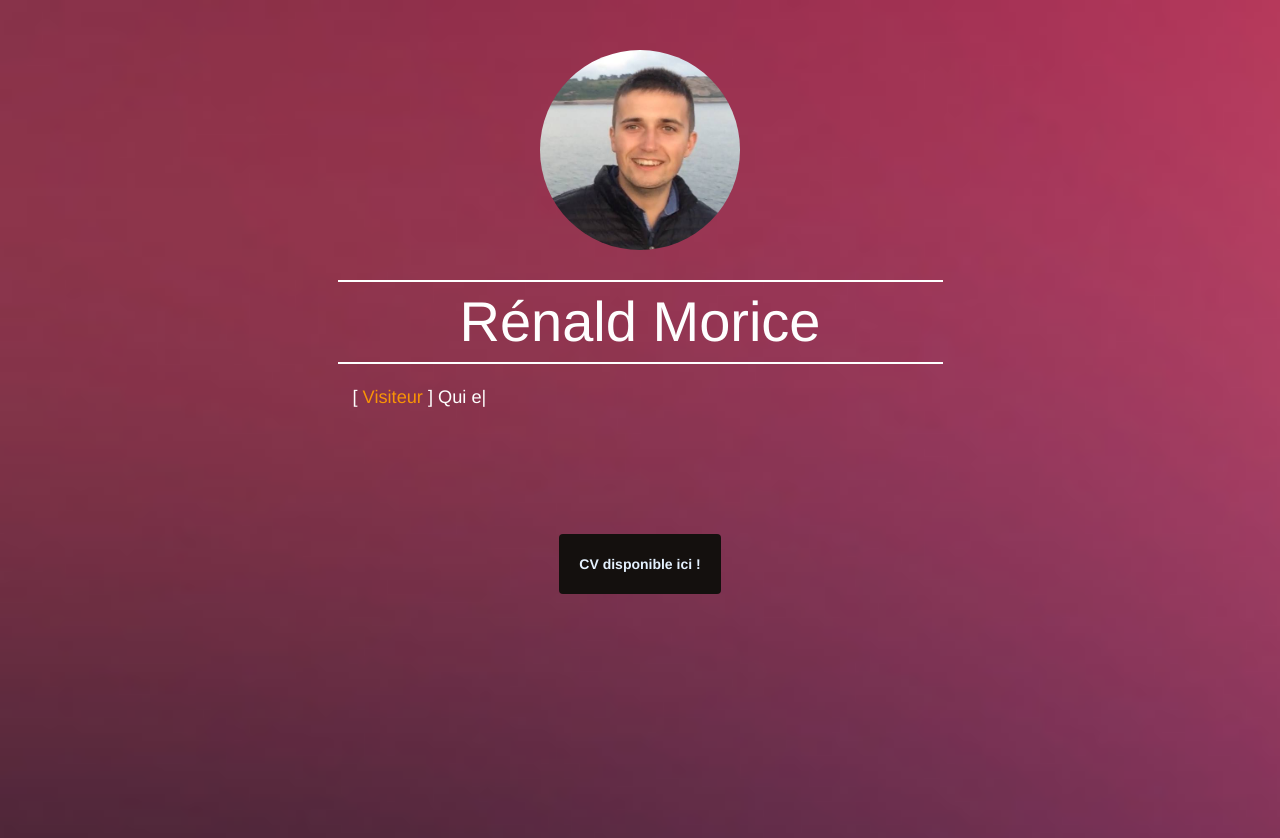
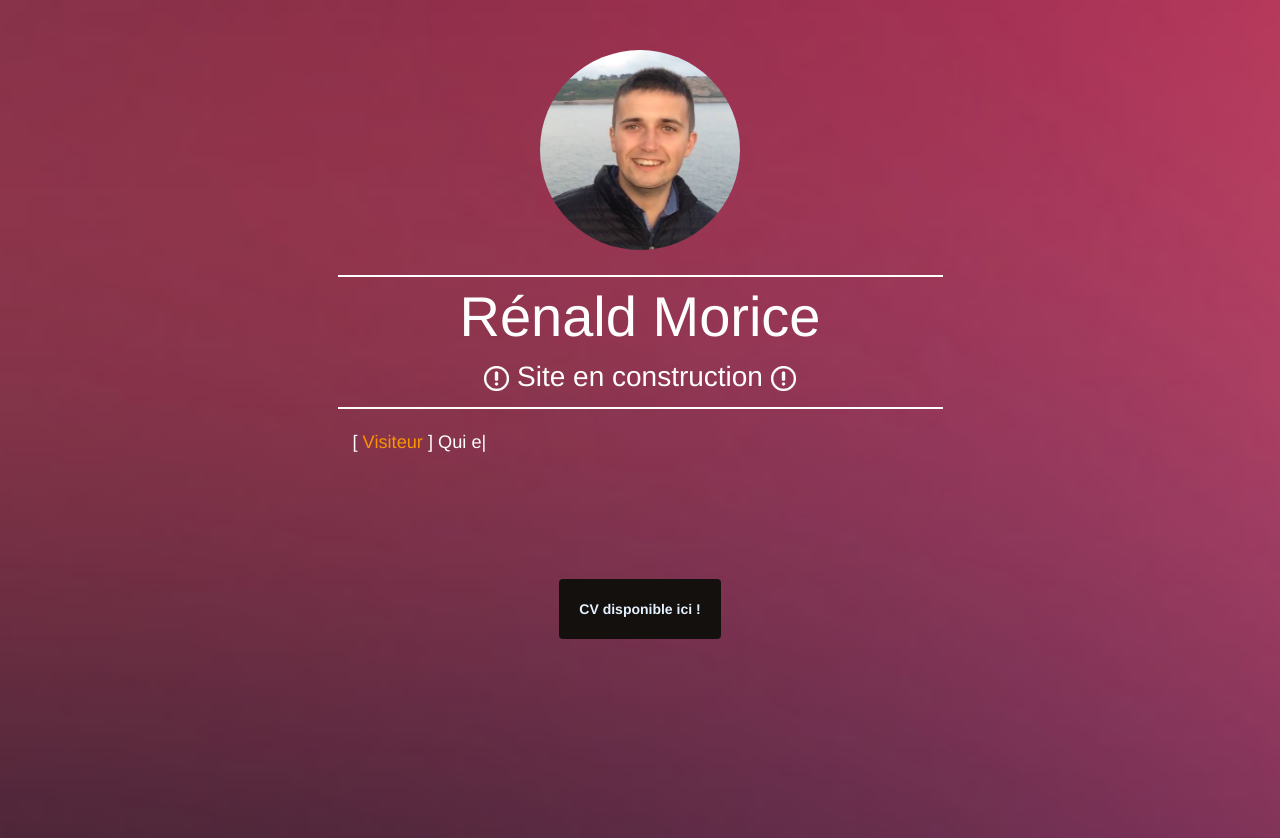
Before and after one commit to renald-morice/Portfolio, a PHP site: page / in a window 1280 px wide. Shown: the top 838 px of the page. Run offline with PHP 8.4, Linux system fonts and the light colour scheme; some libraries are stand-ins or nearby versions.

Commit message:
Site en construction

```diff
--- a/css/portfolio.css
+++ b/css/portfolio.css
@@ -22,7 +22,6 @@
 .bottom_arrow{
     text-align: center;
     margin-top: 30px;
-    display: hidden;
 }
 
 
@@ -52,6 +51,7 @@ header{
   min-height: 100vh;
   /*background-color: #1C1C1C;*/
   padding: 50px;
+  color: #FEFEFE;
 }
 
 #profil_picture{
@@ -62,20 +62,40 @@ header{
   border-radius: 50%;
   width: auto;
   max-width: 200px;
-  margin-bottom: 30px;
 }
+
+
+/*Build message*/
+#build_msg{
+  animation: blinker 3s linear infinite;
+  min-height: 50px;
+
+  opacity: 1;
+  font-size: 0.5em;
+  text-align: center;
+}
+
+@keyframes blinker {
+  50% { opacity: 0; }
+  20% { opacity: 1; }
+}
+
+#build_msg img{
+  width: 25px;
+}
+
 
 #name{
   font-size: 4em;
-  color: #FEFEFE;
   border-bottom: 2px solid #FEFEFE;
   border-top: 2px solid #FEFEFE;
   text-align: center;
+  margin-top: 25px;
 }
+
 
 #intro_desc{
   margin-top: 20px;
-  color: #FEFEFE;
   font-size: 1.3em;
   min-height: 100px;
 }
@@ -89,7 +109,7 @@ header{
   transition: background-color 0.5s ease;
   transition: color 0.5s ease;
 
-    display: inline-block;
+  display: inline-block;
 
   color: #E4F1FE;
   text-decoration: none;
@@ -110,6 +130,10 @@ header{
 /* CONTENT AREA */
 /*--------------*/
 section{
+    text-align: center;
+    min-height: 100vh;
+    padding-top: 50px;
+    font-size: 4em;
 }
 
 /*--------*/
@@ -118,8 +142,10 @@ section{
 
 footer{
   background-color : #0B0C11;
-  color : #64FCF3;
+  color : #FEFEFE;
   text-align: center;
+  padding-top: 10px;
+  padding-bottom: 10px;
 }
 
 /*--------*/
--- a/index.html
+++ b/index.html
@@ -26,8 +26,20 @@
 					<div class="col-md-12"  id="profil_picture">
                         <img src="images/photo/renaldmorice.jpg" alt="Photo de Rénald Morice">
 					</div>
+                    <!--<div class="col-md-12" id="build_msg">
+                        <div id="build_msg">
+                            <img src="images/icon/warning.png" alt="Warning">
+                            Site en construction
+                            <img src="images/icon/warning.png" alt="Warning">
+                        </div>
+                    </div>-->
                     <div class="col-md-6 col-md-offset-3" id="name">
-                                <div class="fadeIn animated">Rénald Morice</div>
+                        <div class="fadeIn animated">Rénald Morice</div>
+                        <div id="build_msg">
+                            <img src="images/icon/warning.png" alt="Warning">
+                            Site en construction
+                            <img src="images/icon/warning.png" alt="Warning">
+                        </div>
                     </div>
                     <div class="col-md-6 col-md-offset-3" id="intro_desc">
                                 <span id="typed_intro_desc"></span>
@@ -67,7 +79,7 @@
 			<!--                CONTENT                  -->
 			<!--––––––––––––––––––––––––––––––––––––––––--->
 			<section class="row">
-			  <div class="col-md-12">Section</div>
+			  <div class="col-md-12">Section N&deg;1</div>
 			</section>
 			<!--––––––––––––––––––––––––––––––––––––––––--->
 			<!--                FOOTER                   -->
@@ -79,7 +91,6 @@
 
 		<!-- JS  -––––––––––––––––––––––––––––––––––––––––--->
 		<script src="js/jquery-3.1.1.min.js"></script>
-		<script src="js/jquery.matchHeight.js"></script>
         <script src="js/portfolio.js"></script>
         <script src="js/typed.min.js"></script>
 	</body>
--- a/js/portfolio.js
+++ b/js/portfolio.js
@@ -6,10 +6,8 @@ $( document ).ready(function() {
     /*------------------------*/
     $('.bottom_arrow').hide();
 
+    function bottomArrowAnimation(){
 
-    setTimeout( function() {
-
-        setInterval( function() {
         $('.bottom_arrow').removeClass("animated fadeIn fadeout");
         setTimeout(function() {
             $('.bottom_arrow').addClass("animated slideInDown");
@@ -24,9 +22,13 @@ $( document ).ready(function() {
         setTimeout(function() {
             $('.bottom_arrow').hide();
         }, 2000);
-        }, 3000);
+    }
 
-    }, 90000);
+    //Starting with 1 sec of delay
+    setTimeout(function() {
+        bottomArrowAnimation();
+        setInterval( bottomArrowAnimation, 3000);
+    }, 1000);
     /*------------------------*/
 
 
@@ -37,11 +39,11 @@ $( document ).ready(function() {
             "[ <span class=\"blue_text_color\">Rénald Morice</span> ] Bien le bonjour visiteur !",
             "[ <span class=\"orange_text_color\">Visiteur</span> ] Ah Rénald ! Salut à toi !" ,
             "[ <span class=\"blue_text_color\">Rénald Morice</span> ] J'imagine que si tu es présent ici c'est que t'aimerais en savoir plus sur moi ?",
-            "[ <span class=\"orange_text_color\">Visiteur</span> ] Oui avec plaisir ! Qui est-tu en quelques lignes ?" ,
+            "[ <span class=\"orange_text_color\">Visiteur</span> ] Oui avec plaisir ! Qui es-tu en quelques lignes ?" ,
             "[ <span class=\"blue_text_color\">Rénald Morice</span> ] Je suis un étudiant de 22 ans en double diplomation entre un établissement français et québecois.",
             "[ <span class=\"orange_text_color\">Visiteur</span> ] Comment ça ? Tu poursuis deux formations ?!" ,
             "[ <span class=\"blue_text_color\">Rénald Morice</span> ] En effet, je suis étudiant à l'ISEN Brest (France) qui est une école d'ingénieurs spécialisée dans le numérique et l'électronique.",
-            "[ <span class=\"blue_text_color\">Rénald Morice</span> ] L'ISEN Brest est partenaire avec l'UQAC (Université du Québec à Chicoutimi) et propose à ses étudiants de partir à Chicoutimi pour réaliser un double diplôme à l'internationnal.",
+            "[ <span class=\"blue_text_color\">Rénald Morice</span> ] L'ISEN Brest est partenaire avec l'UQAC (Université du Québec à Chicoutimi) et propose à ses étudiants de partir à Chicoutimi pour réaliser un double diplôme à l'international.",
             "[ <span class=\"blue_text_color\">Rénald Morice</span> ] Pour ma dernière année d'études, j'ai donc décidé de participer à cette aventure !",
             "[ <span class=\"orange_text_color\">Visiteur</span> ] Un petit nouveau français au Québec *rigole* ! Et tu comptes faire quoi maintenant ?" ,
             "[ <span class=\"blue_text_color\">Rénald Morice</span> ] Je recherche un <b>un stage de fin d'études</b> au Québec dans le domaine vaste de l'informatique.",
```
Also changed, not shown: images/icon/warning.png (added). Lines whose indentation alone changed are shown as unchanged.
